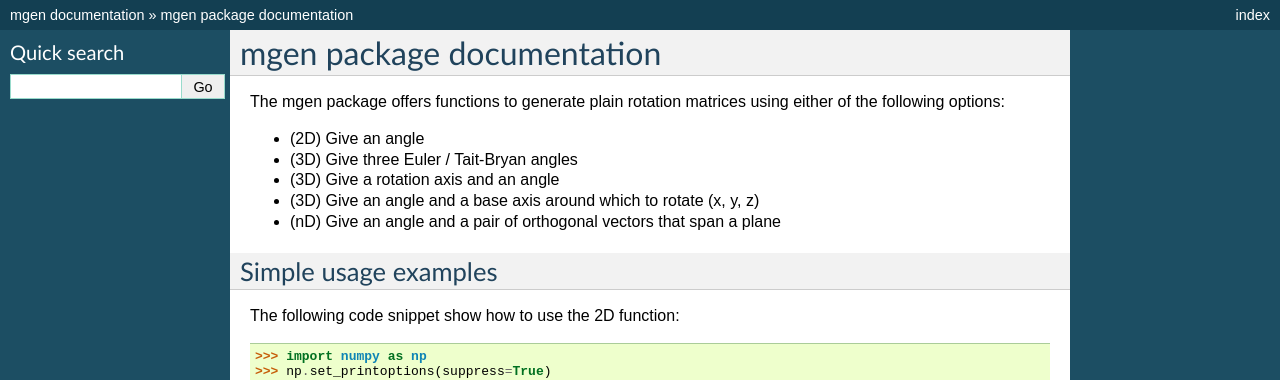
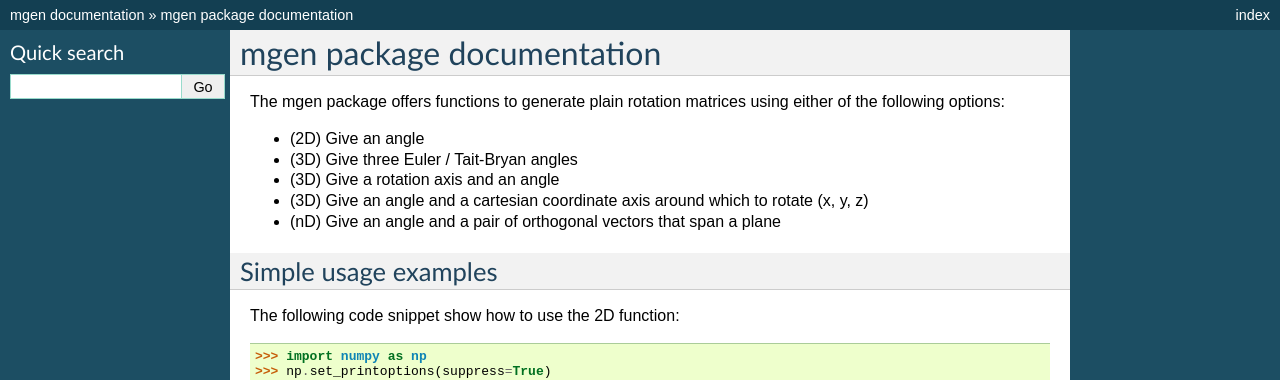
Before and after one commit to NOhs/mgen, a Sphinx documentation site: the page built from docs/index.rst, in a window 1280 px wide. Shown: the top 380 px of the page. Built offline with Sphinx 7.4.7, drawn with Linux system fonts in a browser that asks for light colours.

Commit message:
Improved wording in documentation.

```diff
--- a/docs/index.rst
+++ b/docs/index.rst
@@ -16,7 +16,7 @@ the following options:
 - (2D) Give an angle
 - (3D) Give three Euler / Tait-Bryan angles
 - (3D) Give a rotation axis and an angle
-- (3D) Give an angle and a base axis around which to rotate (x, y, z)
+- (3D) Give an angle and a cartesian coordinate axis around which to rotate (x, y, z)
 - (nD) Give an angle and a pair of orthogonal vectors that span a plane
 
 Simple usage examples
```
